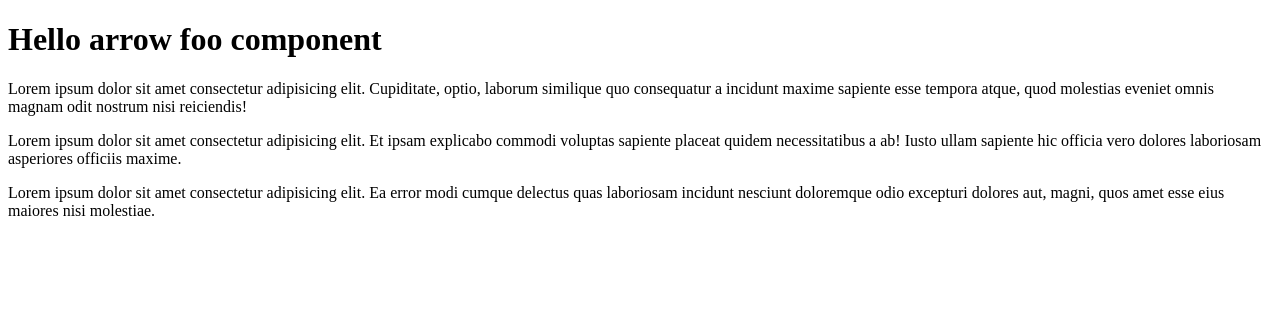
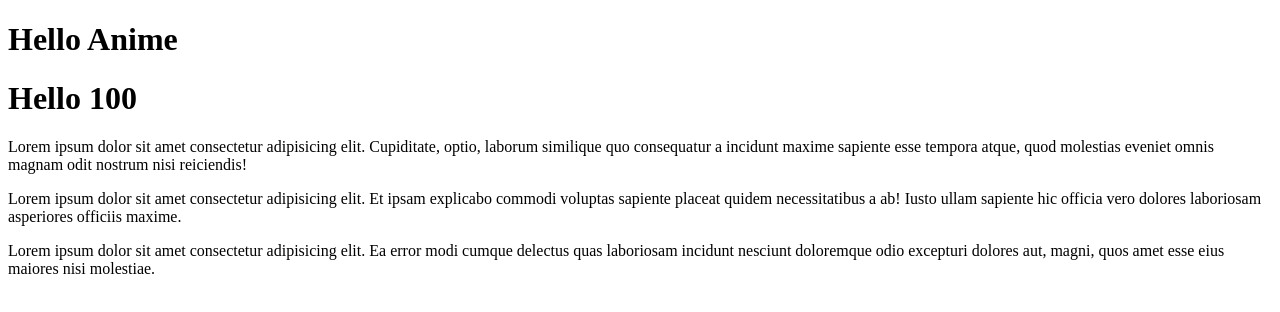
Before and after one commit to Darlass/Shop-project-React, a React (Create React App) app: page / in a window 1280 px wide. Shown: the top 312 px of the page. Built offline with nearby package versions, Linux system fonts and the light colour scheme.

Commit message:
About props, how to use them

```diff
--- a/src/index.tsx
+++ b/src/index.tsx
@@ -1,8 +1,13 @@
 import React from 'react'
 import ReactDOM from 'react-dom/client'
 
-//Arrow foo
-const Title = () => <h1>Hello arrow foo component</h1>
+type TitleProps = { // название пропсов пишем с большой буквы(PascalCase)
+    subtitle: string | number  // 2) Описали тип данных
+}
+
+const Title = (props: TitleProps) => { // 1) Описали данные
+    return (<h1>Hello {props.subtitle}</h1>) // props - это обьект, пишем props.имя-ключа
+}
 const Content = () => {
     return (
         <>
@@ -14,9 +19,10 @@ const Content = () => {
 }
 
 const App = () => {
-    return (
+    return ( // 3) Вывели данные
         <>
-            <Title />
+            <Title subtitle="Anime" />
+            <Title subtitle={100} />
             <Content />
         </>
     )
```
